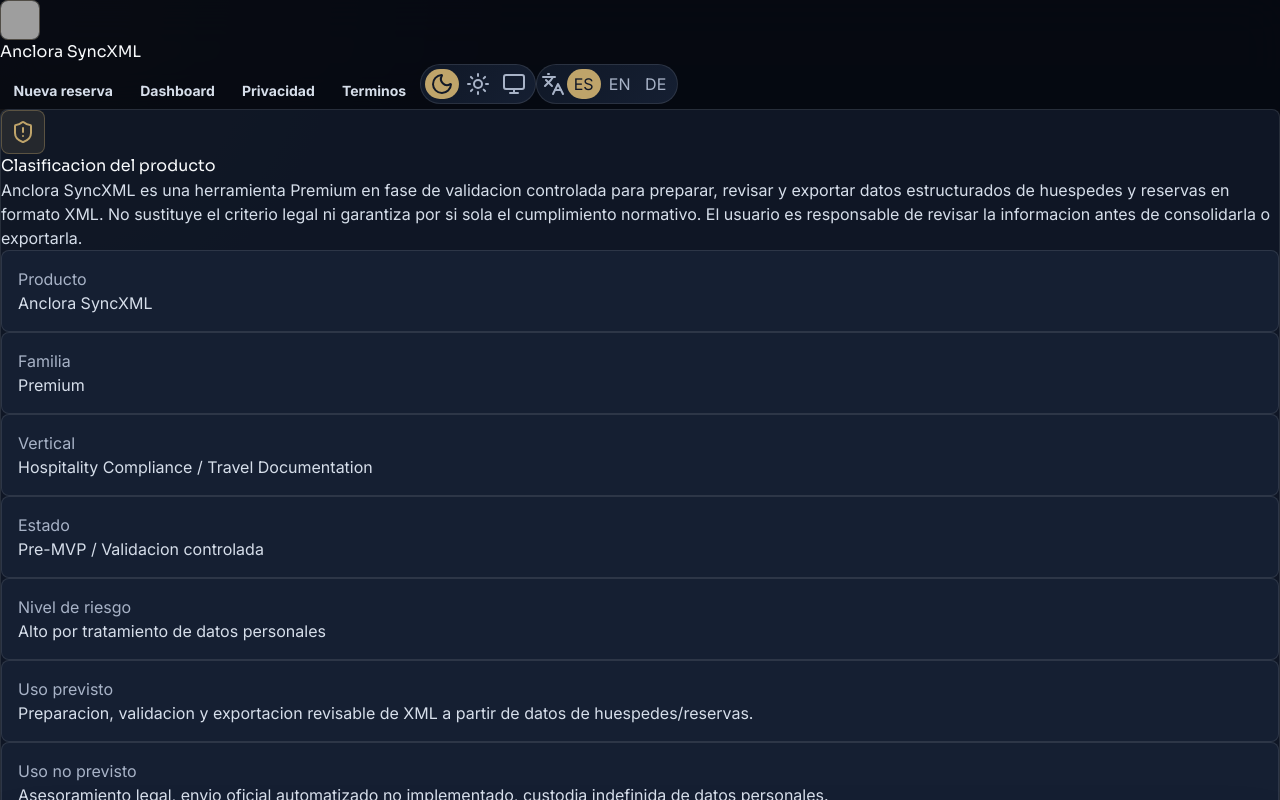
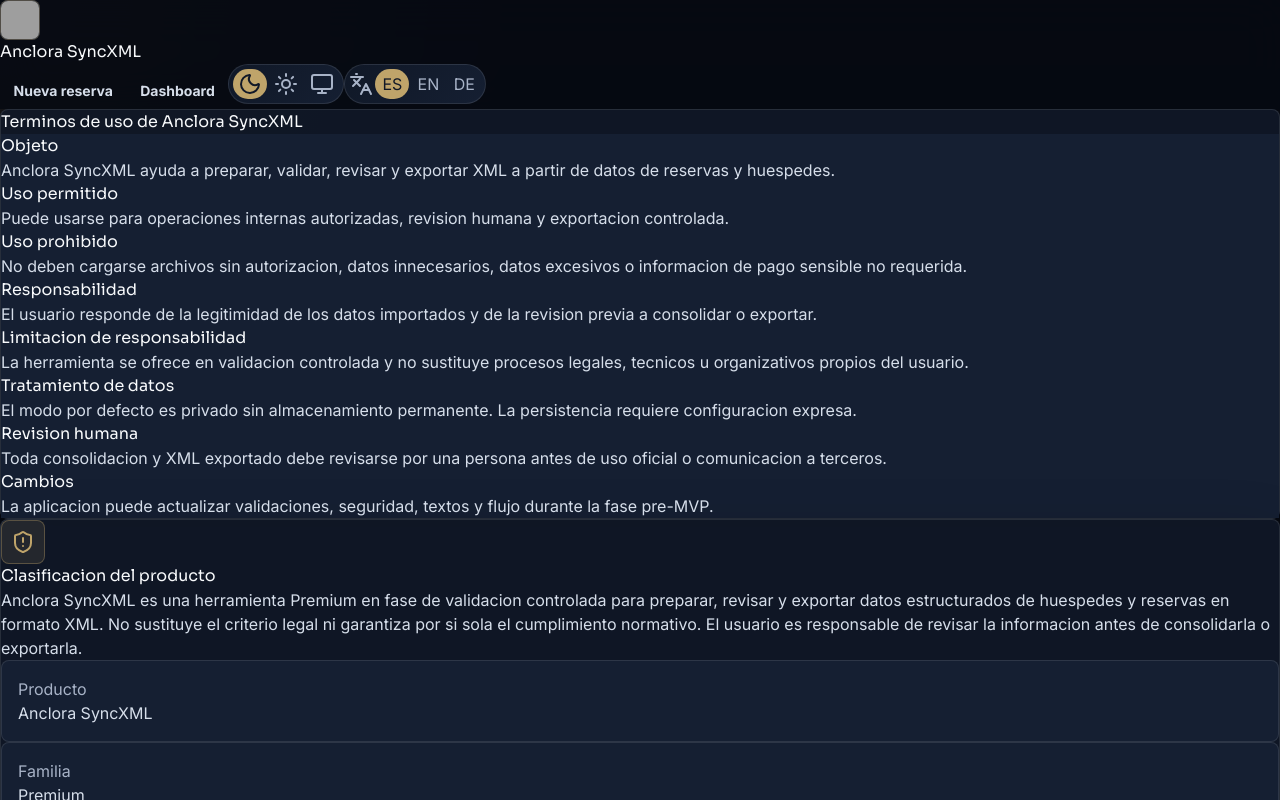
Before and after one commit to ToniIAPro73/anclora-syncXML, a Next.js app: page /terms in a window 1280 px wide. Shown: the top 800 px of the page. Built offline with nearby package versions, Linux system fonts and the light colour scheme; grey boxes are pictures that could not be loaded.

Commit message:
Move legal links to footer

```diff
--- a/src/components/AppShell.tsx
+++ b/src/components/AppShell.tsx
@@ -20,8 +20,6 @@
           <div className="flex flex-wrap items-center gap-3">
             <Link className="nav-link" href="/">{t.newBooking}</Link>
             <Link className="nav-link" href="/dashboard">{t.dashboard}</Link>
-            <Link className="nav-link" href="/privacy">{t.privacy}</Link>
-            <Link className="nav-link" href="/terms">{t.terms}</Link>
             <ThemeToggle />
             <LanguageToggle />
           </div>
--- a/src/components/LegalPage.tsx
+++ b/src/components/LegalPage.tsx
@@ -93,7 +93,6 @@
   const page = content[type][language];
   return (
     <div className="space-y-6">
-      <ProductClassification />
       <section className="panel p-6">
         <h1 className="font-heading text-3xl font-black">{page.title}</h1>
         <div className="mt-6 grid gap-4">
@@ -105,6 +104,7 @@
           ))}
         </div>
       </section>
+      <ProductClassification />
     </div>
   );
 }
```
